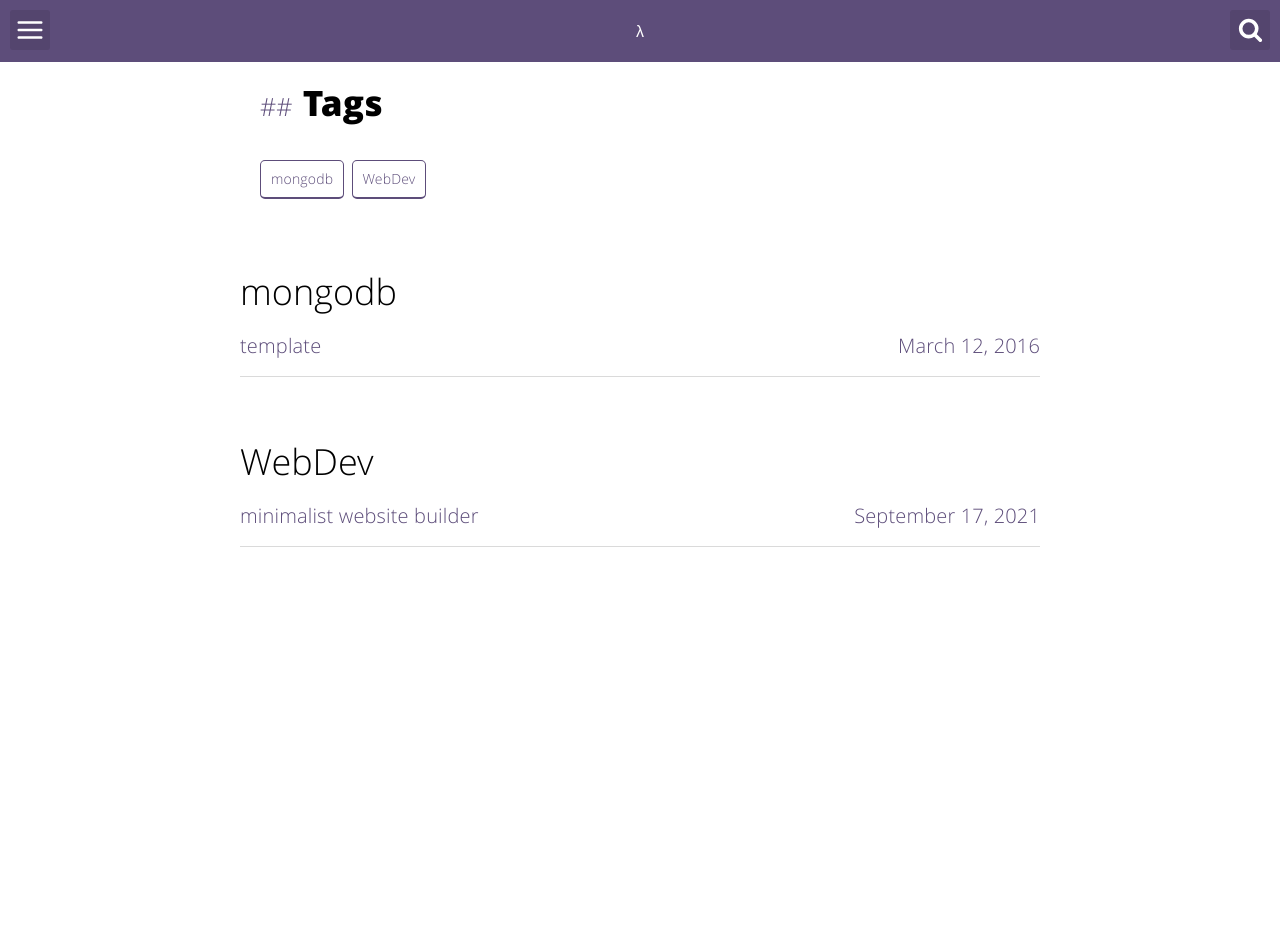
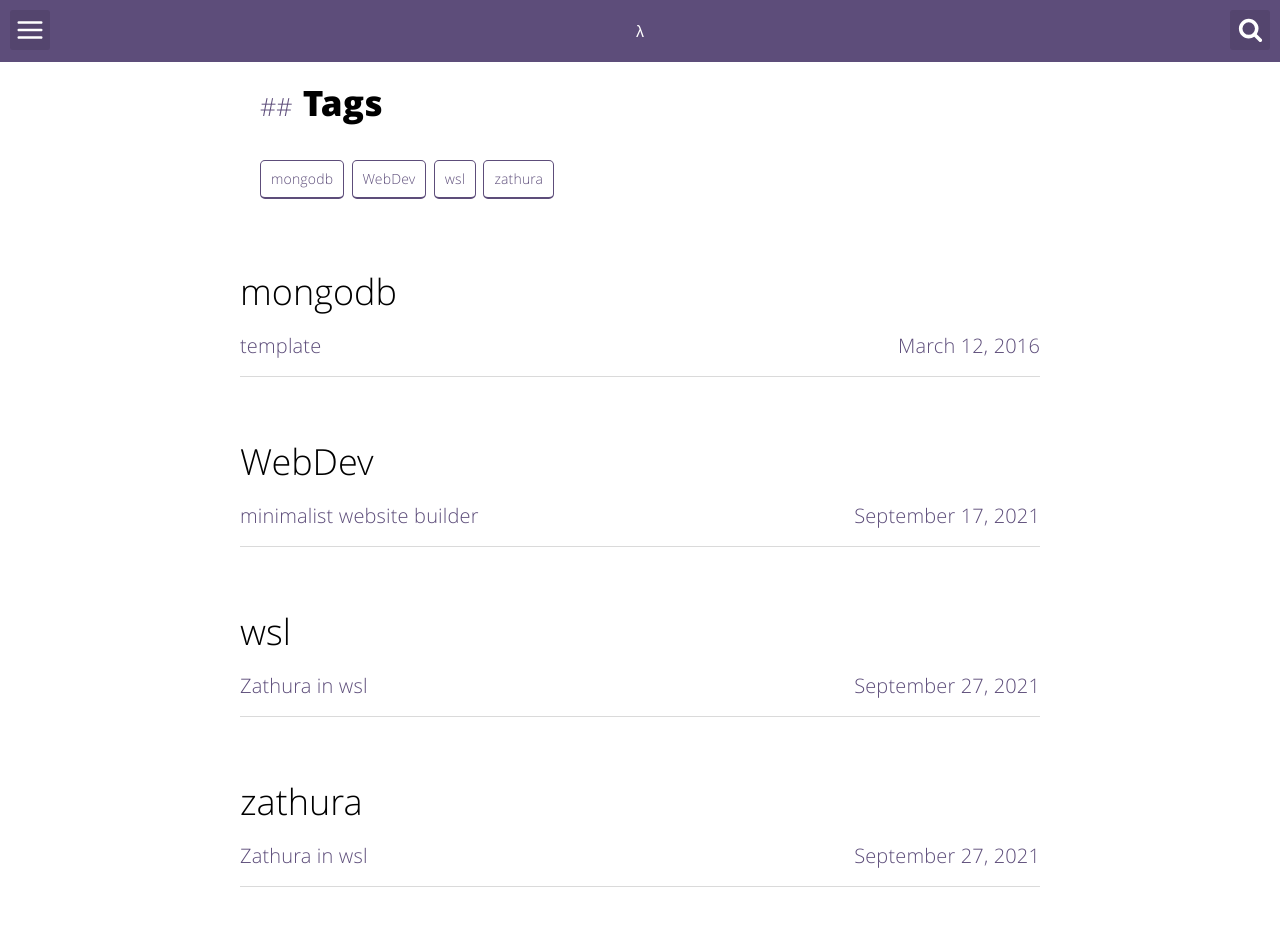
Before and after one commit to hamzawinix/hamzawinix.github.io, a Jekyll site: the page built from tags.html, in a window 1280 px wide. Built offline with Jekyll 4.4.1, drawn with Linux system fonts in a browser that asks for light colours; before the commit the page ends 900 px from its top, so only the background shows below that.

Commit message:
Update 2021-09-27-zathura_in_wsl.md

````diff
--- a/_posts/2021-09-27-zathura_in_wsl.md
+++ b/_posts/2021-09-27-zathura_in_wsl.md
@@ -1,4 +1,17 @@
+---
+layout: post
+title:  "Zathura in wsl"
+image: ''
+date:   2021-09-27
+tags:
+- wsl
+- zathura
+description: 'how to run zathura in windows'
+categories:
+- Learn wsl
+---
 
+<p class="music-read"><a href="spotify:track:4DAZ8UYNpWVIV46aLkN2Qp">Music for reading(spotify)</a></p>
 <img src="https://user-images.githubusercontent.com/34142795/134910097-af013bff-08f2-4f4d-818f-6f820762fae6.png" width="40%" height="40%" >
 ## Introduction (you can skip)
 Zathura is a great pdf viewer, unfortunately it ain't available for windows natively (yet), here is hopefully an easy way to run it under wsl using VcXsrv.
@@ -12,11 +25,11 @@ Zathura is a great pdf viewer, unfortunately it ain't available for windows nati
 
 ## VcXsrv section
 
-### There isn't much to do here just go with the defaults
+There isn't much to do here just go with the defaults
 
 <img src="https://user-images.githubusercontent.com/34142795/134903197-550f11fd-7268-4f16-bbc4-caa73a6ed253.png" width="40%" height="40%" >
 ## wsl section
-
+Write this in your wsl terminal
 ``` bash
 $ export DISPLAY=127.0.0.1:0.0
 $ vim .config/zathura/zathurarc
````
